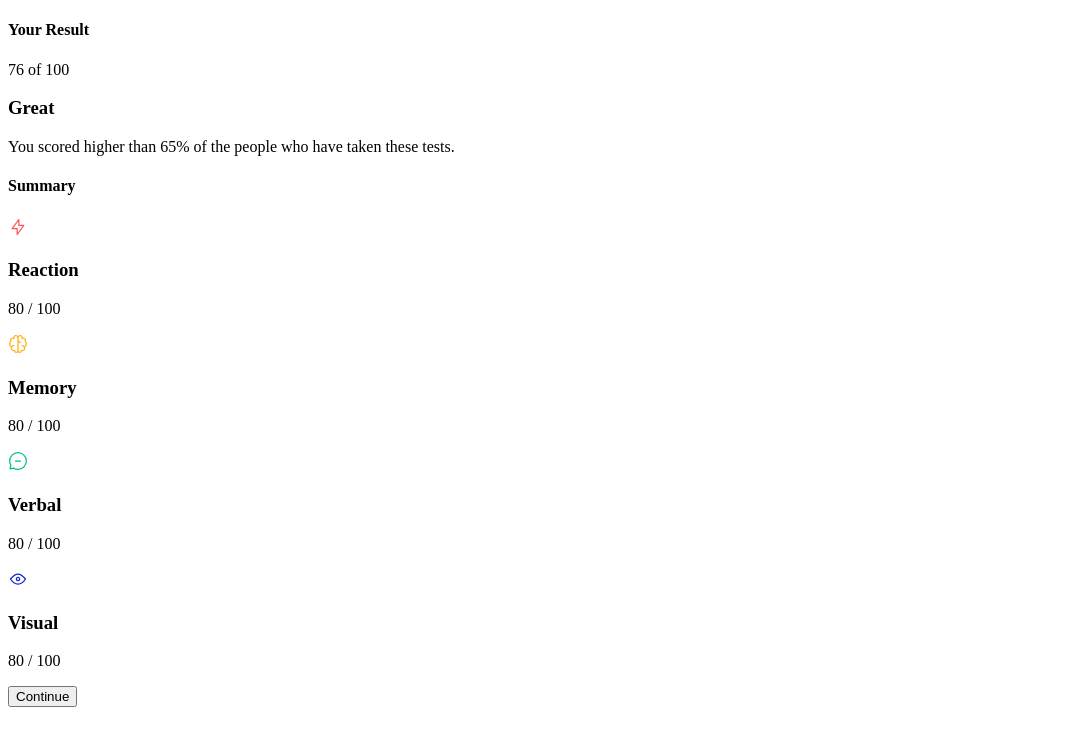
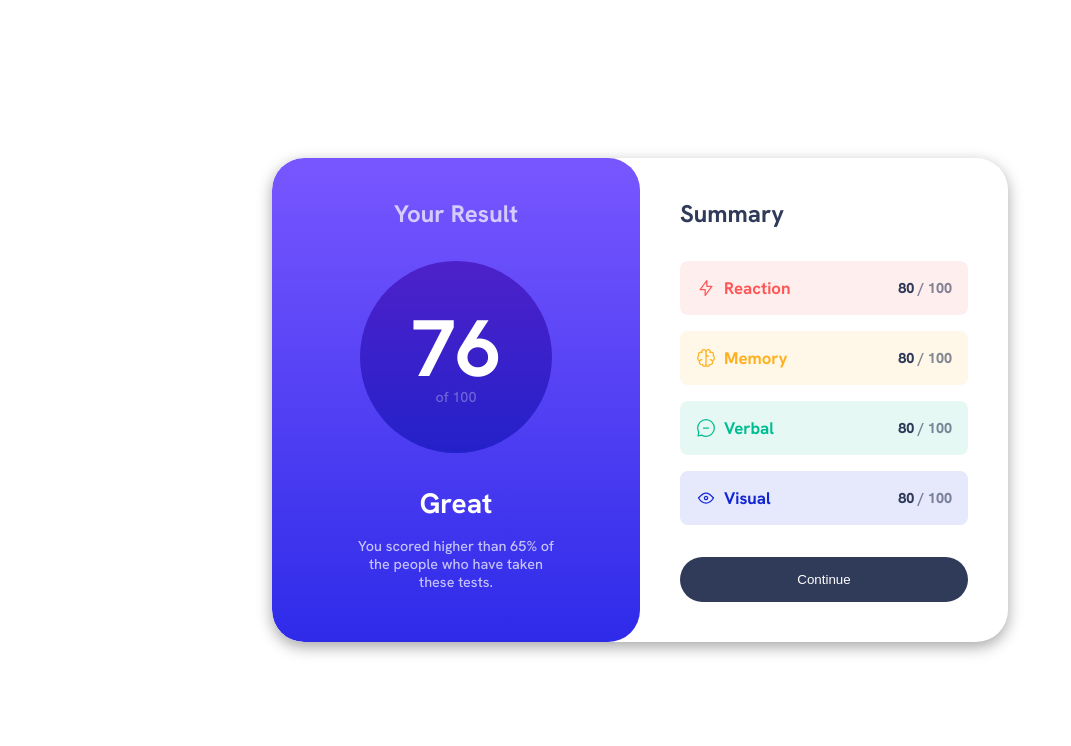
Before and after one commit to Ayana85/result-summary-component, a plain HTML site: page index.html in a window 1280 px wide. Shown: the whole page, without its empty margins (0-1071 px from the left). Drawn offline with Linux system fonts and the light colour scheme.

Commit message:
Update index.html

```diff
--- a/index.html
+++ b/index.html
@@ -7,7 +7,7 @@
   <link rel="icon" type="image/png" sizes="32x32" href="./assets/images/favicon-32x32.png">
 
   <title>Frontend Mentor | Results summary component</title>
-  <link rel="stylesheet" href="main.css">
+  <link rel="stylesheet" href="mainMain.css">
 
 </head>
 <body>
```
